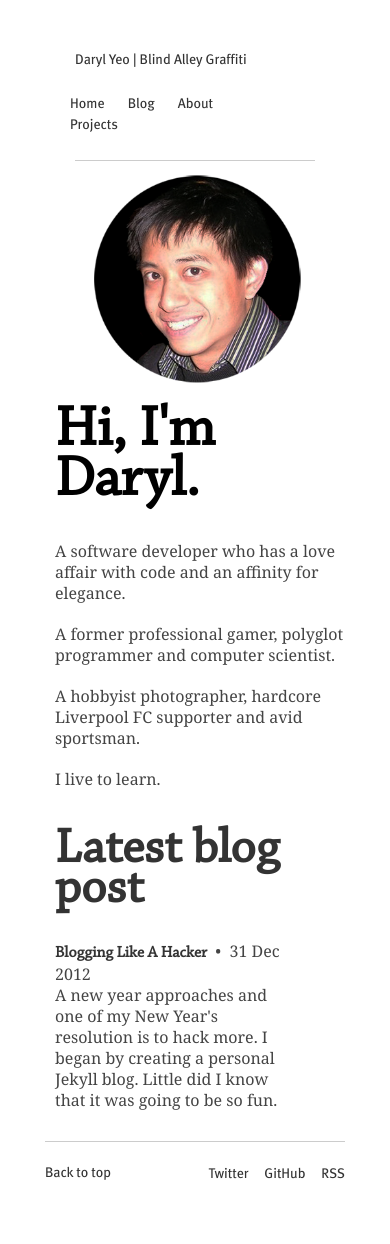
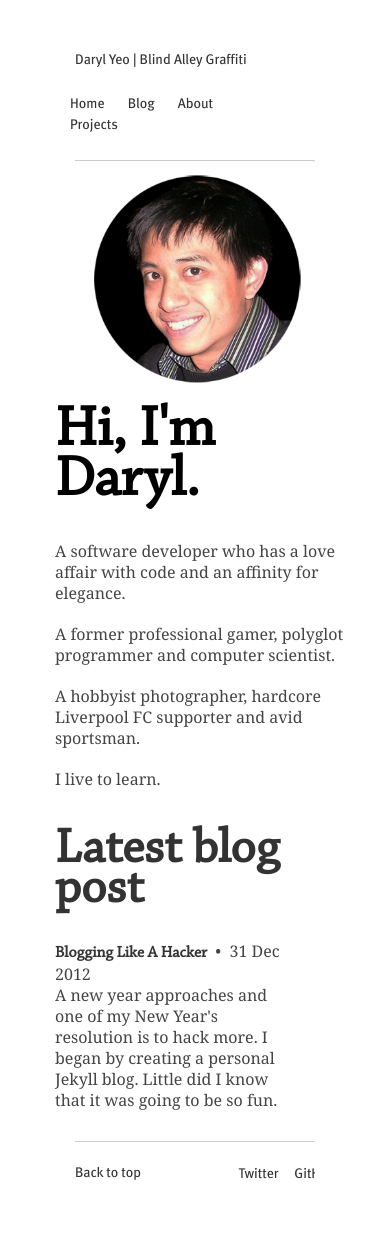
Before and after one commit to aacyun/jianxioy.github.com, a Jekyll site: the page built from index.html, in a window 390 px wide. Built offline with Jekyll 4.4.1, drawn with Linux system fonts in a browser that asks for light colours; Markdown is read by kramdown in place of the engine named in the settings.

Commit message:
Testing phone.

```diff
--- a/static/css/layout.css
+++ b/static/css/layout.css
@@ -232,6 +232,7 @@ a:hover {
 		#nav-primary,
 		#avatar,
 		#latest,
+		.footer,
 		.back-to-top,
 		.offsite-links {
 			width: 80%;
```
